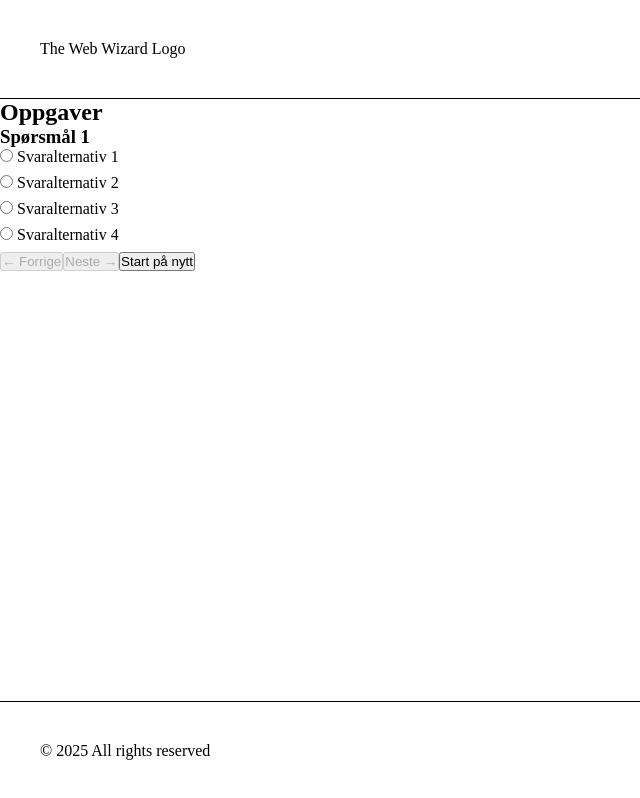
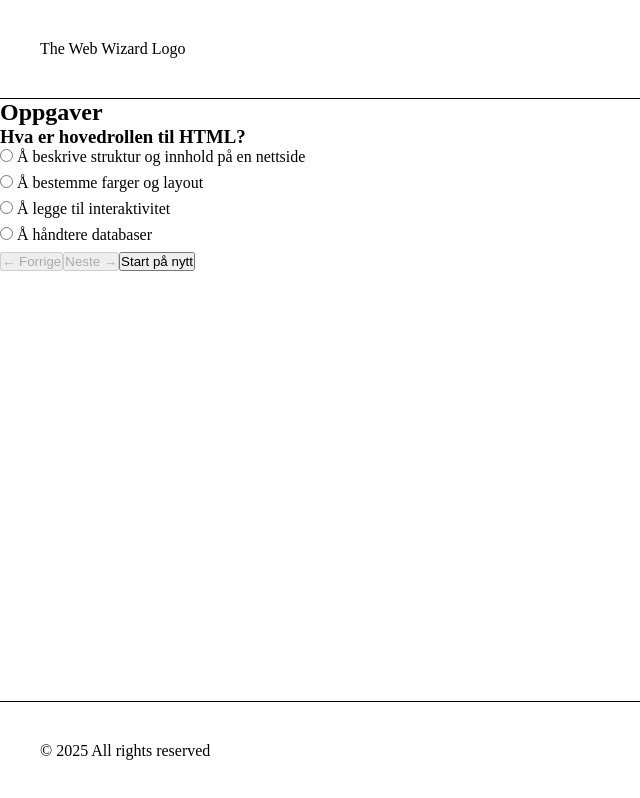
Before and after one commit to alekskosta/arbeidskrav02-aleksander-og-ola, a Next.js app: page /oppgaver in a window 1280 px wide. Shown: the whole page, without its empty margins (0-640 px from the left). Built offline with nearby package versions, Linux system fonts and the light colour scheme.

Commit message:
lagt til spm og svar i questions.ts

```diff
--- a/data/questions.ts
+++ b/data/questions.ts
@@ -8,113 +8,113 @@ export type Question = {
 };
 
 export const questions: Question[] = [
-  {
+    {
     id: "q1",
-    title: "Spørsmål 1",
+    title: "Hva er hovedrollen til HTML?",
     options: [
-      { id: "a", text: "Svaralternativ 1" },
-      { id: "b", text: "Svaralternativ 2" },
-      { id: "c", text: "Svaralternativ 3" },
-      { id: "d", text: "Svaralternativ 4" },
+      { id: "a", text: "Å beskrive struktur og innhold på en nettside" },
+      { id: "b", text: "Å bestemme farger og layout" },
+      { id: "c", text: "Å legge til interaktivitet" },
+      { id: "d", text: "Å håndtere databaser" },
     ],
     correctOptionId: "a",
   },
   {
     id: "q2",
-    title: "Spørsmål 2",
+    title: "Hvilken semantisk tagg brukes for hovedinnholdet på en side?",
     options: [
-      { id: "a", text: "Svaralternativ 1" },
-      { id: "b", text: "Svaralternativ 2" },
-      { id: "c", text: "Svaralternativ 3" },
-      { id: "d", text: "Svaralternativ 4" },
+      { id: "a", text: "<header>" },
+      { id: "b", text: "<main>" },
+      { id: "c", text: "<section>" },
+      { id: "d", text: "<article>" },
     ],
-    correctOptionId: "a",
+    correctOptionId: "b",
   },
   {
     id: "q3",
-    title: "Spørsmål 3",
+    title: "Hva beskriver CSS?",
     options: [
-      { id: "a", text: "Svaralternativ 1" },
-      { id: "b", text: "Svaralternativ 2" },
-      { id: "c", text: "Svaralternativ 3" },
-      { id: "d", text: "Svaralternativ 4" },
+      { id: "a", text: "Hvordan innhold ser ut (farger, layout, typografi)" },
+      { id: "b", text: "Hvordan data lagres i databasen" },
+      { id: "c", text: "Hvordan nettleseren kjører JavaScript" },
+      { id: "d", text: "Hvordan metadata sendes til søkemotorer" },
     ],
     correctOptionId: "a",
   },
   {
     id: "q4",
-    title: "Spørsmål 4",
+    title: "Hva er Flexbox spesielt godt egnet til?",
     options: [
-      { id: "a", text: "Svaralternativ 1" },
-      { id: "b", text: "Svaralternativ 2" },
-      { id: "c", text: "Svaralternativ 3" },
-      { id: "d", text: "Svaralternativ 4" },
+      { id: "a", text: "Å style tekst" },
+      { id: "b", text: "Å lage todimensjonale grid-oppsett" },
+      { id: "c", text: "Å lage enkle rader og kolonner" },
+      { id: "d", text: "Å definere meta-tags" },
     ],
-    correctOptionId: "a",
+    correctOptionId: "c",
   },
   {
     id: "q5",
-    title: "Spørsmål 5",
+    title: "Hva tilfører TypeScript til JavaScript?",
     options: [
-      { id: "a", text: "Svaralternativ 1" },
-      { id: "b", text: "Svaralternativ 2" },
-      { id: "c", text: "Svaralternativ 3" },
-      { id: "d", text: "Svaralternativ 4" },
+      { id: "a", text: "Mer avanserte CSS-funksjoner" },
+      { id: "b", text: "Støtte for databaser" },
+      { id: "c", text: "Typer og bedre verktøystøtte" },
+      { id: "d", text: "Automatisk SEO-optimalisering" },
     ],
-    correctOptionId: "a",
+    correctOptionId: "c",
   },
   {
     id: "q6",
-    title: "Spørsmål 6",
+    title: "Hva er props i React?",
     options: [
-      { id: "a", text: "Svaralternativ 1" },
-      { id: "b", text: "Svaralternativ 2" },
-      { id: "c", text: "Svaralternativ 3" },
-      { id: "d", text: "Svaralternativ 4" },
+      { id: "a", text: "State som lagres globalt" },
+      { id: "b", text: "Funksjoner som kjøres automatisk" },
+      { id: "c", text: "Data som sendes inn i en komponent" },
+      { id: "d", text: "Stiler for en komponent" },
     ],
-    correctOptionId: "a",
+    correctOptionId: "c",
   },
   {
     id: "q7",
-    title: "Spørsmål 7",
+    title: "Hva er Next.js?",
     options: [
-      { id: "a", text: "Svaralternativ 1" },
-      { id: "b", text: "Svaralternativ 2" },
-      { id: "c", text: "Svaralternativ 3" },
-      { id: "d", text: "Svaralternativ 4" },
+      { id: "a", text: "Et rammeverk som utvider React med server-side funksjoner" },
+      { id: "b", text: "Et bibliotek for CSS-animasjoner" },
+      { id: "c", text: "Et verktøy for å lage databaser" },
+      { id: "d", text: "En samling ferdige ikoner" },
     ],
     correctOptionId: "a",
   },
   {
     id: "q8",
-    title: "Spørsmål 8",
+    title: "Hva brukes useState til i React?",
     options: [
-      { id: "a", text: "Svaralternativ 1" },
-      { id: "b", text: "Svaralternativ 2" },
-      { id: "c", text: "Svaralternativ 3" },
-      { id: "d", text: "Svaralternativ 4" },
+      { id: "a", text: "Å hente data fra API-er" },
+      { id: "b", text: "Å håndtere lokal tilstand i en komponent" },
+      { id: "c", text: "Å dele state mellom mange komponenter" },
+      { id: "d", text: "Å kjøre sideeffekter" },
     ],
-    correctOptionId: "a",
+    correctOptionId: "b",
   },
   {
     id: "q9",
-    title: "Spørsmål 9",
+    title: "Hva menes med semantiske HTML-elementer?",
     options: [
-      { id: "a", text: "Svaralternativ 1" },
-      { id: "b", text: "Svaralternativ 2" },
-      { id: "c", text: "Svaralternativ 3" },
-      { id: "d", text: "Svaralternativ 4" },
+      { id: "a", text: "Elementer som beskriver mening og struktur" },
+      { id: "b", text: "Elementer som kun styrer utseende" },
+      { id: "c", text: "Elementer som er laget for CSS Grid" },
+      { id: "d", text: "Elementer som alltid har en id" },
     ],
     correctOptionId: "a",
   },
   {
     id: "q10",
-    title: "Spørsmål 10",
+    title: "Hva er en fordel med å bruke komponenter i React?",
     options: [
-      { id: "a", text: "Svaralternativ 1" },
-      { id: "b", text: "Svaralternativ 2" },
-      { id: "c", text: "Svaralternativ 3" },
-      { id: "d", text: "Svaralternativ 4" },
+      { id: "a", text: "Komponenter kan gjøres gjenbrukbare og enkle å teste" },
+      { id: "b", text: "Komponenter lagrer data i databasen" },
+      { id: "c", text: "Komponenter gjør CSS unødvendig" },
+      { id: "d", text: "Komponenter kompileres til TypeScript automatisk" },
     ],
     correctOptionId: "a",
   },
```
